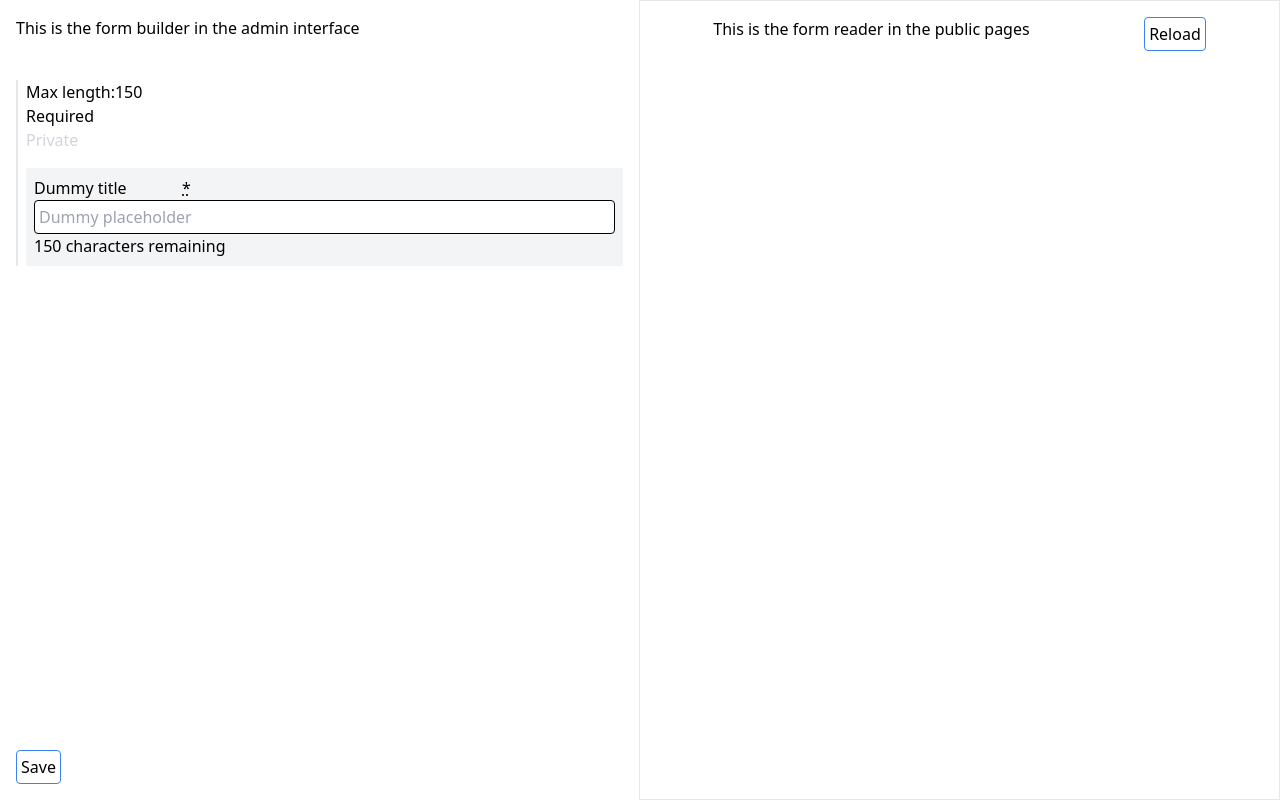
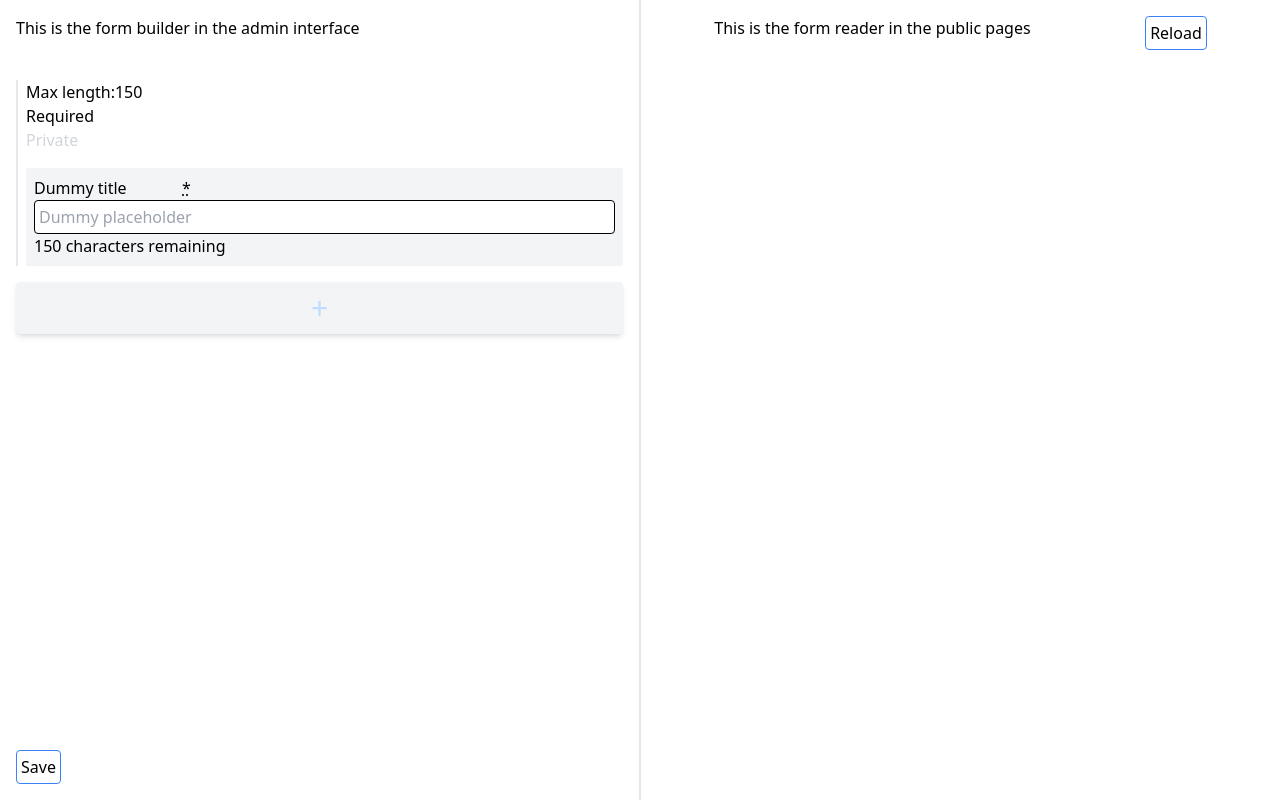
Before and after one commit to loicboset/dynamic-form-builder, a React (Create React App) app: page / in a window 1280 px wide. Built offline with nearby package versions, Linux system fonts and the light colour scheme.

Commit message:
Add skeleton

```diff
--- a/public/starter.json
+++ b/public/starter.json
@@ -1,7 +1,6 @@
 {
   "inputs": [
     {
-      "id": 1,
       "type": "short-text",
       "name": "Dummy title",
       "placeholder": "Dummy placeholder",
--- a/src/components/FormBuilder.jsx
+++ b/src/components/FormBuilder.jsx
@@ -1,6 +1,7 @@
 import React, { useState, useEffect } from 'react';
 import axios from 'axios';
 import ShortText from './builders/ShortText';
+import InputSkeleton from './builders/InputSkeleton';
 
 const FormBuilder = () => {
   const [inputs, setInputs] = useState([]);
@@ -26,11 +27,11 @@
     setInputs(copyInputs);
   };
 
-  const renderInput = (input) => {
+  const renderInput = (input, index) => {
     const props = {...{input, handleChangeInput}};
     switch (input.type) {
       case 'short-text':
-        return <ShortText key={input.id} {...props}/>
+        return <ShortText key={index} {...props}/>
       default:
         break;
     }
@@ -40,14 +41,28 @@
     localStorage.setItem('inputs', JSON.stringify(data));
   };
 
+  const handleAddInput = () => {
+    const copyInputs = [...inputs];
+    const newInput = {
+      type: 'short-text',
+      name: 'Dummy title',
+      placeholder: 'Dummy placeholder',
+      maxLength: 150,
+      required: true,
+      private: false
+    };
+    setInputs([...copyInputs, newInput])
+  };
+
   return (
-    <div className="flex-1 flex flex-col justify-between p-4">
+    <div className="flex flex-col justify-between flex-1 p-4 overflow-scroll">
       <div>
         <p className="mb-10">This is the form builder in the admin interface</p>
-        {inputs.map((input) => renderInput(input))}
+        {inputs.map((input, index) => renderInput(input, index))}
+        <InputSkeleton handleAddInput={handleAddInput} />
       </div>
       <div>
-        <button onClick={() => handleSubmitInputs(inputs)} className='border border-blue-500 rounded p-1'>Save</button>
+        <button onClick={() => handleSubmitInputs(inputs)} className='p-1 border border-blue-500 rounded'>Save</button>
       </div>
     </div>
   )
--- a/src/components/FormReader.jsx
+++ b/src/components/FormReader.jsx
@@ -9,26 +9,25 @@
     setInputs(JSON.parse(data));
   };
 
-  const renderInput = (input) => {
+  const renderInput = (input, index) => {
     const props = {...{input}}
     switch (input.type) {
       case 'short-text':
-        return <ShortText key={input.id} {...props} />
+        return <ShortText key={index} {...props} />
       default:
         break;
     }
   };
 
-  console.log('inputs', inputs);
   return (
-    <div className="flex-1 border p-4">
+    <div className="flex-1 p-4 border-l-2">
       <div className='flex justify-around'>
         <span>This is the form reader in the public pages</span>
-        <button onClick={loadInputs} className='border border-blue-500 p-1 rounded'>Reload</button>
+        <button onClick={loadInputs} className='p-1 border border-blue-500 rounded'>Reload</button>
       </div>
 
       <div>
-        {inputs.map((input) => renderInput(input))}
+        {inputs.map((input, index) => renderInput(input, index))}
       </div>
     </div>
   )
--- /dev/null
+++ b/src/components/builders/InputSkeleton.jsx
@@ -0,0 +1,15 @@
+import React from 'react';
+
+const InputSkeleton = ({ handleAddInput }) => {
+
+  return (
+    <div
+      className='p-2 my-4 text-3xl text-center text-blue-200 bg-gray-100 rounded shadow-md cursor-pointer hover:bg-blue-200 hover:text-white'
+      onClick={handleAddInput}
+    >
+      +
+    </div>
+  )
+};
+
+export default InputSkeleton;
--- a/src/components/builders/ShortText.jsx
+++ b/src/components/builders/ShortText.jsx
@@ -3,7 +3,7 @@
 const ShortText = ({ input, handleChangeInput }) => {
   console.log('input', input);
   return (
-    <div className='border-l-2 pl-2'>
+    <div className='pl-2 my-4 border-l-2'>
       <div>
         <div>
           <label htmlFor='maxLength'>Max length:</label>
@@ -41,7 +41,7 @@
         </div>
       </div>
 
-      <div className='bg-gray-100 mt-4 p-2'>
+      <div className='p-2 mt-4 bg-gray-100'>
         <div>
           <input
             name='name'
@@ -56,7 +56,7 @@
         <div>
           <input
             name='placeholder'
-            className='border border-black rounded p-1 w-full text-gray-400'
+            className='w-full p-1 text-gray-400 border border-black rounded'
             value={input.placeholder}
             onChange={(e) => handleChangeInput(input.id, e.target.name, e.target.value)}
           />
```
